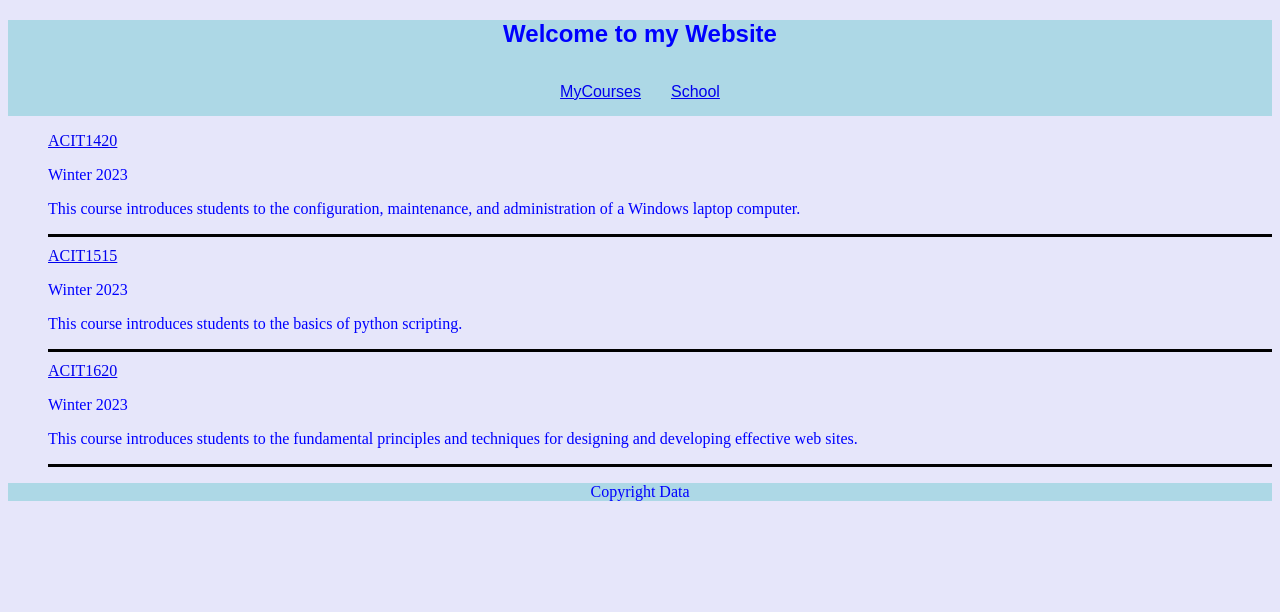
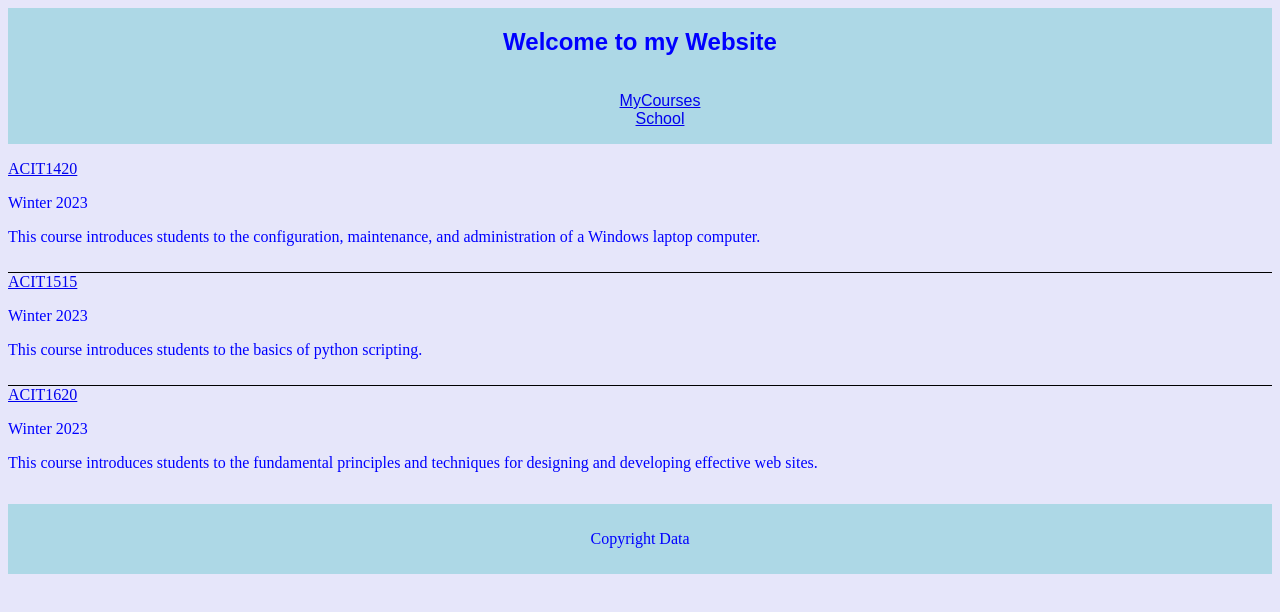
Before and after one commit to ELAWBCIT/Week5LabACIT1620C, a plain HTML site: page misc/courses.html in a window 1280 px wide. Drawn offline with Linux system fonts and the light colour scheme.

Commit message:
Phase L6-3 minor fixes on hyperlinks in course page, fixed borders on course page.

```diff
--- a/css/stylesheet.css
+++ b/css/stylesheet.css
@@ -8,9 +8,11 @@ nav{
     font-family: 'montserrat', sans-serif; font-size: 1em; font-weight: normal;
     text-align: center;
     background-color: lightblue;
+    display: flex;
+    flex-direction: column;
 }
 
-.content-list{
+/* .content-list{
     list-style-type: none;
     padding: 0;
     display: flex;
@@ -20,7 +22,7 @@ nav{
 .content-list a{
     padding: 15px;
     display: inline-block;
-}
+} */
 
 div {
     display: grid;
@@ -42,6 +44,8 @@ body{
 section{
     text-align: center;
     background-color: lightblue;
+    padding: 10px;
+
 }
 
 .cheader{
@@ -58,15 +62,28 @@ ul {
     list-style-type: none;
 }
 
-.courselist > li {
+.courselist {
+    padding-left: 0;
+}
+
+/* .courselist > li {
     border-bottom: black solid 3px;
     margin-bottom: 10px;
+    list-style: none;
+} */
+
+.midlist {
+    border-top: black solid 1px;
+    /* border-bottom: black solid 1px; */
+    margin-top: 10px;
+    /* margin-bottom: 10px; */
     list-style: none;
 }
 
 /* Media Query Section */
-@media screen (600px) {
-    nav {
+@media screen and (min-width: 600px) {
+    .courselist {
+        display: grid;
 
     }
 }
--- a/misc/courses.html
+++ b/misc/courses.html
@@ -3,6 +3,7 @@
     <head>
         <title>My Courses - Ernest Law</title>
         <link rel="stylesheet" href="../css/stylesheet.css">
+        <meta name=”viewport” content=”width=device-width”>
     </head>
 <body>
     <nav>
@@ -20,14 +21,14 @@
                 </p>
             </p>
         </li>
-        <li><a href="https://www.bcit.ca/outlines/20231089204/" title="course outline ACIT1515 target="_blank">ACIT1515</a>
+        <li class="midlist"><a href="https://www.bcit.ca/outlines/20231089204/" title="course outline ACIT1515" target="_blank">ACIT1515</a>
             <p>Winter 2023
                 <p>
                     This course introduces students to the basics of python scripting.
                 </p>
             </p>
         </li>
-        <li><a href="https://www.bcit.ca/outlines/20231089205/" title="course outline ACIT1620" target="_blank">ACIT1620</a>
+        <li class="midlist"><a href="https://www.bcit.ca/outlines/20231089205/" title="course outline ACIT1620" target="_blank">ACIT1620</a>
             <p>Winter 2023
                 <p>
                     This course introduces students to the fundamental principles and techniques for designing and developing effective web sites.
```
Also changed, not shown: index.html (+1 -1 lines), misc/school.html (+1 -0 lines).
